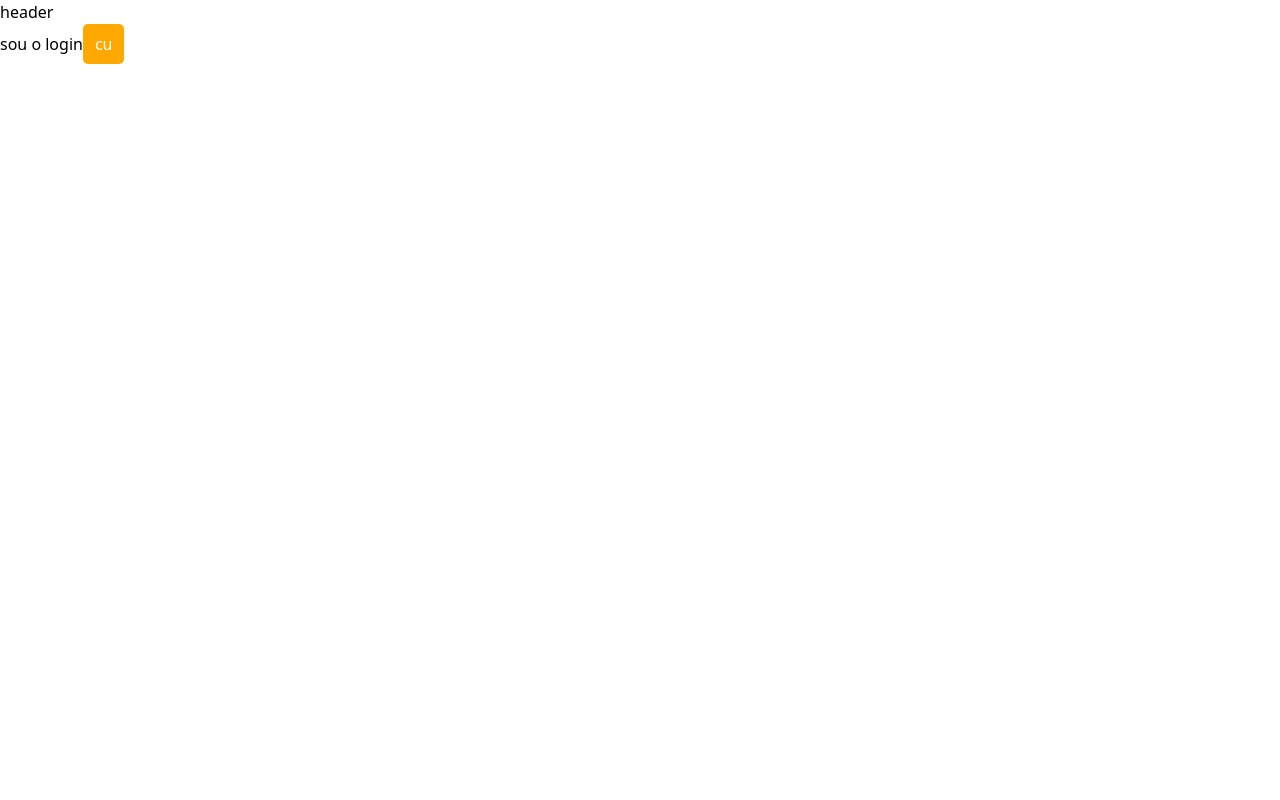
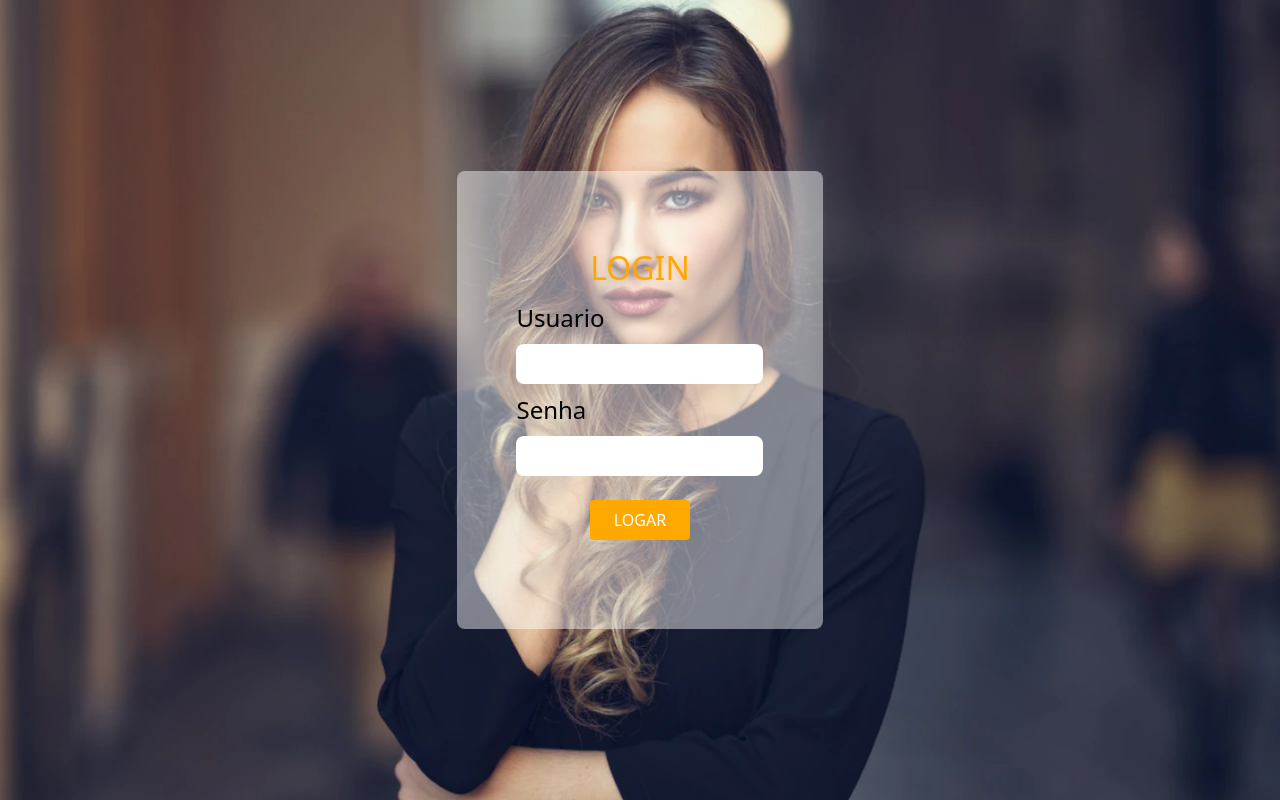
Before and after one commit to KProjetos/admp, a React (Vite) app in the folder AdmP/: page / in a window 1280 px wide. Built offline with nearby package versions, Linux system fonts and the light colour scheme.

Commit message:
login front

```diff
--- a/AdmP/src/index.css
+++ b/AdmP/src/index.css
@@ -6,6 +6,9 @@
 @layer components {
   .btn-primary {
       @apply bg-principal py-2 px-3 mb-4 text-white rounded-[5px]
+    }
+    .btn-secundary {
+      @apply bg-secundaria py-2 px-3 mb-4 text-white rounded-[5px]
     }
 
   .btn-disabled {
--- a/AdmP/src/pages/login/login.jsx
+++ b/AdmP/src/pages/login/login.jsx
@@ -1,7 +1,18 @@
+
+
 function Login() {
     return(
-        <div className="">sou o login
-        <button className="btn-primary">cu</button>
+        <div className="w-[100%] h-[100vh] bg-login fixed top-0 bg-cover flex justify-center flex-row items-center ">
+            <div className="w-[40ch] h-[50ch] flex justify-center bg-div-login flex-col items-center rounded-lg">
+                <h1 className="text-principal font-sans text-[2em]">LOGIN</h1>
+                <div className="">
+                <p className="font-sans text-[1.5em] mt-[1vh] mb-[1vh] "  >Usuario</p>
+                <input type="text" className="rounded-lg p-2 font-medium"/>
+                <p className="font-sans text-[1.5em] mt-[1vh] mb-[1vh] ">Senha</p>
+                <input type="password" name="" id="" className="rounded-lg p-2 font-medium"/>
+                </div>
+                <a href="/projetos"> <button className="btn-primary w-[100px] mt-[3vh] rounded font-medium hover:btn-secundary">LOGAR</button></a>
+            </div>
         </div>
 
     )
--- a/AdmP/tailwind.config.cjs
+++ b/AdmP/tailwind.config.cjs
@@ -13,10 +13,11 @@ export default {
       "white": "#ffff",
       "black": "#000",
       "red": "#F70021",
+      "div-login": "rgba(255, 255, 255, 0.45)",
 
     },
     backgroundImage: {
-      "login": "url('/src/assets/images/gatoLogin.jpg')",
+      "login": "url('/src/assets/Login.png')",
       "none": "url('')",
 
     }
```
Also changed, not shown: AdmP/src/assets/Login.png (added).
